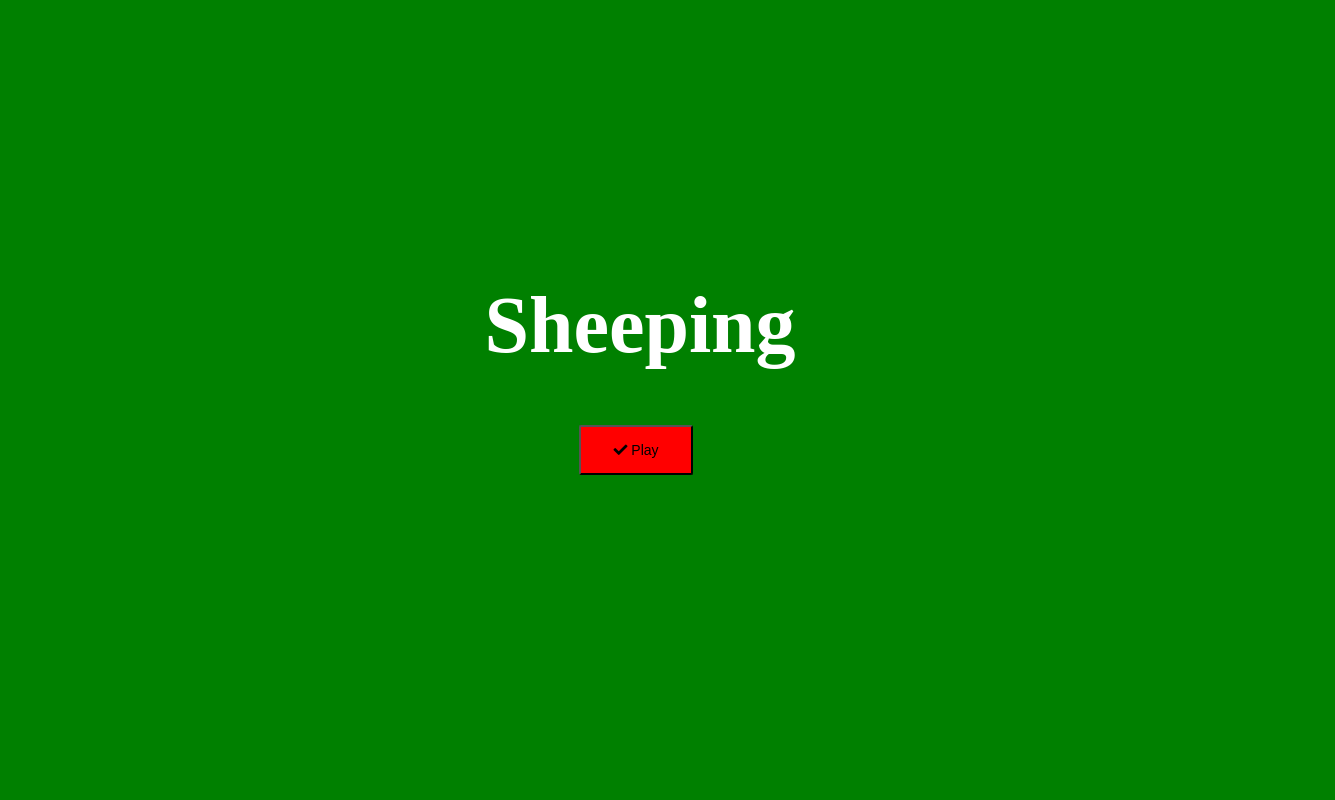
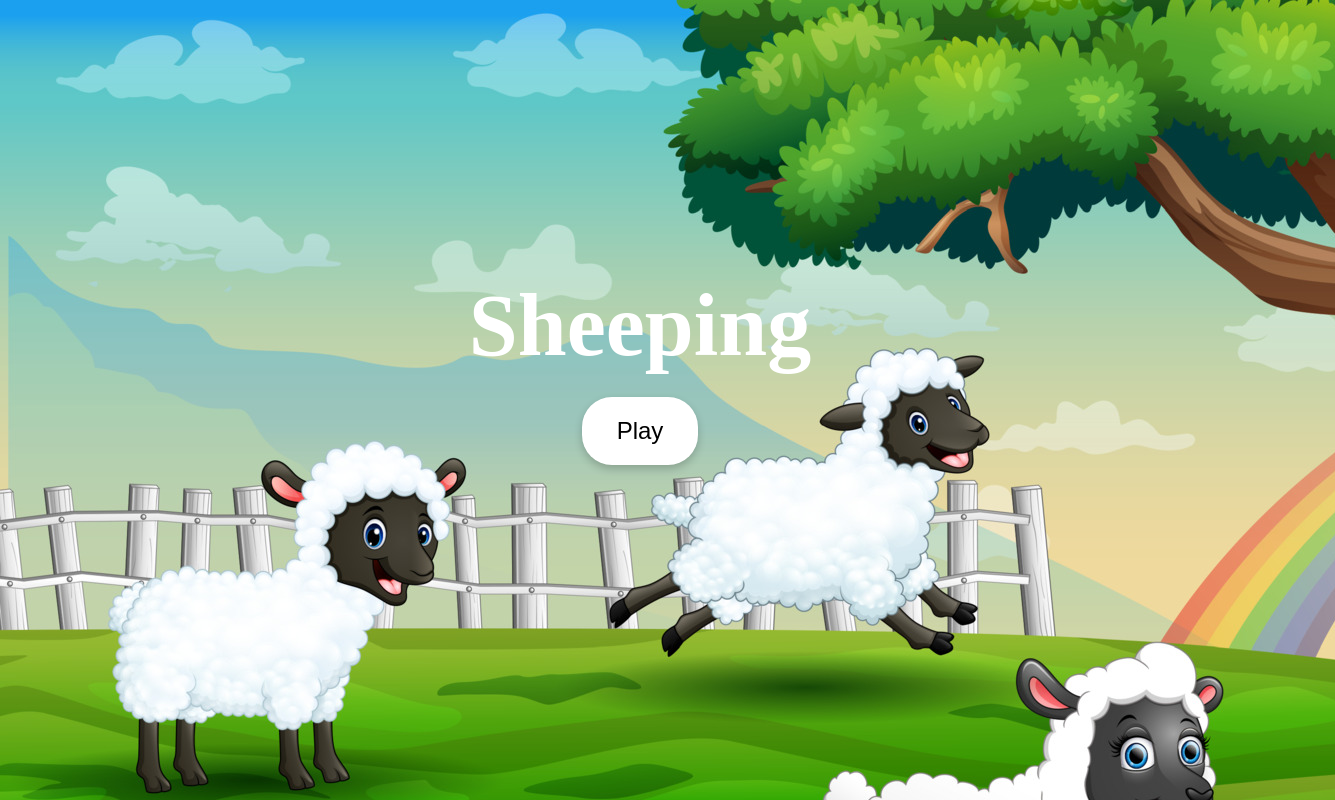
Before and after one commit to PsychoDela/Sheeping, a plain HTML site: page index.html in a window 1280 px wide. Shown: the whole page, 1335 px wide, since content can reach past the window. Drawn offline with nearby package versions, Linux system fonts and the light colour scheme.

Commit message:
edited homepage

```diff
--- a/common/css/homepage.css
+++ b/common/css/homepage.css
@@ -1,23 +1,43 @@
-body{
-    background-color: green;
+body {
+    background-image: url("../models/bck.jpg");
     overflow: hidden;
+    cursor: url("../models/cursor.png"), auto;
 }
-h1{
+
+@keyframes vibrate {
+    0% {
+        transform: scale(1);
+    }
+    50% {
+        transform: scale(1.1);
+    }
+    100% {
+        transform: scale(1);
+    }
+}
+
+h1 {
     color: white;
     font-size: 5em;
+    animation: vibrate 2s infinite;
 }
 
-.btn {
-    margin-right: 0.5rem !important
+.cloud-button {
+    display: inline-flex;
+    padding: 20px 35px;
+    border: none;
+    border-radius: 30px;
+    background-color: #fff;
+    box-shadow: 0 4px 8px rgba(0, 0, 0, 0.2);
+    position: relative;
+    overflow: hidden;
+    font-size: 1.5em;
+     margin-top: -6vh;
 }
 
-.btn {
-    font-size: 0.875rem;
-    line-height: 1;
-    font-weight: 400;
-    padding: 1rem 2rem; /* Adjust the padding values to increase button size */
-    border-radius: 0.1275rem;
-    background-color: red;
+.button-text {
+    position: relative;
+    z-index: 1;
 }
 
 .ct{
--- a/index.html
+++ b/index.html
@@ -3,10 +3,10 @@
 <head>
     <meta charset="utf-8">
     <title>Sheeping</title>
-    <link rel="stylesheet" href="common/css/homepage.css"> <!-- Your other CSS file -->
+    <link rel="stylesheet" href="./common/css/homepage.css"> <!-- Your other CSS file -->
     <link rel="stylesheet" href="https://cdnjs.cloudflare.com/ajax/libs/animate.css/3.7.0/animate.min.css">
     <link rel="stylesheet" href="https://cdnjs.cloudflare.com/ajax/libs/font-awesome/5.15.4/css/all.min.css">
-    <link rel="stylesheet" href="styles.css"> <!-- Link to your custom CSS file -->
+
 </head>
 <body>
     <!-- Your HTML content -->
@@ -16,9 +16,10 @@
             <h1>Sheeping</h1>
             <div class="padding">
                 <div class="row container d-flex justify-content-center">
-                    <button type="button" id="animatebutton" class="btn btn-warning btn-icon-text animatebutton">
-                        <i class="fa fa-check btn-icon-prepend"></i> Play
+                    <button type="button" id="animatebutton" class="cloud-button">
+                        <span class="button-text">Play</span>
                     </button>
+
                 </div>
             </div>
         </div>
```
Also changed, not shown: game.html (+1 -1 lines), common/models/bck.jpg (added), common/models/bk.jpg (deleted), common/models/cursor.png (added).
